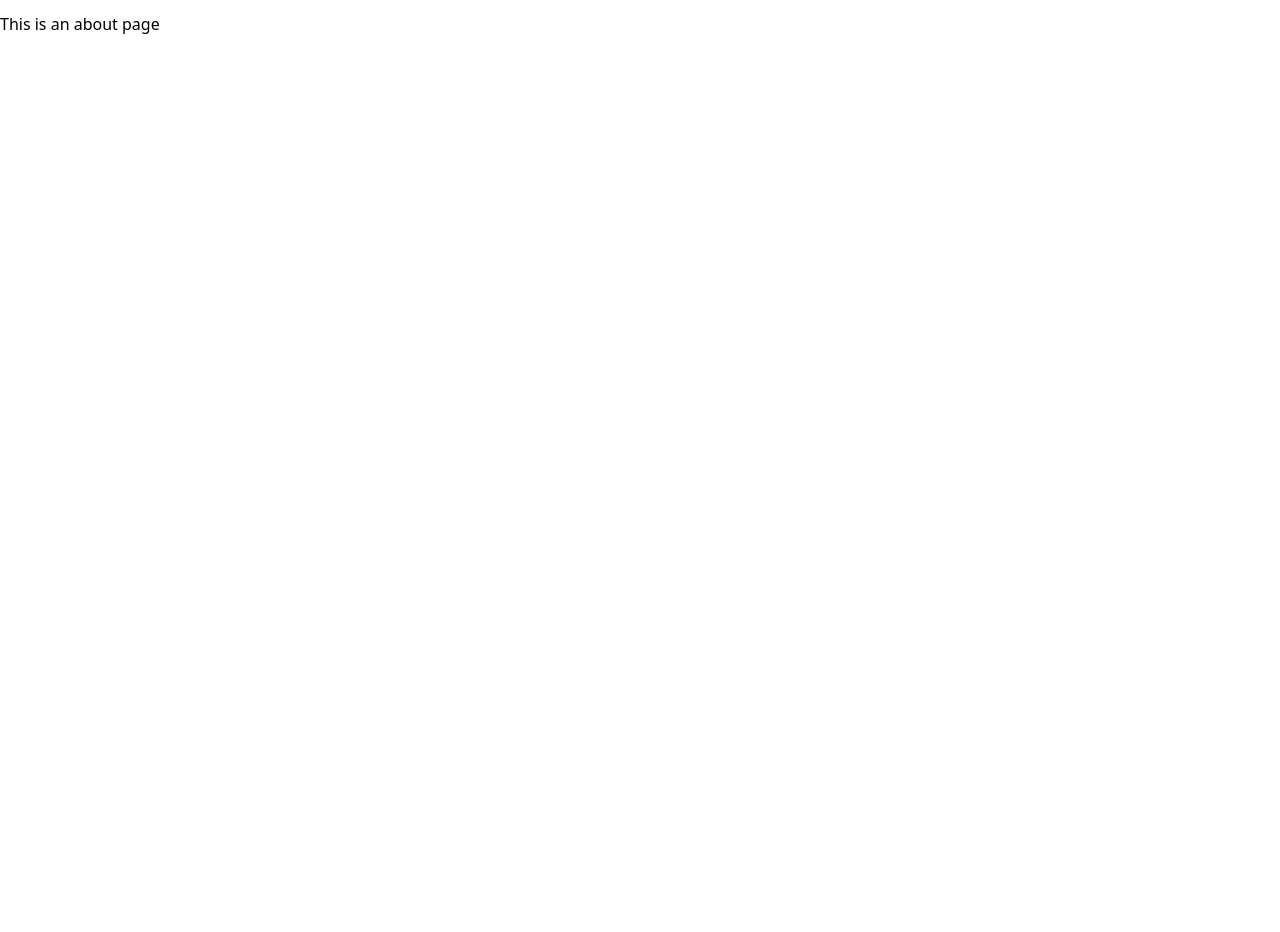
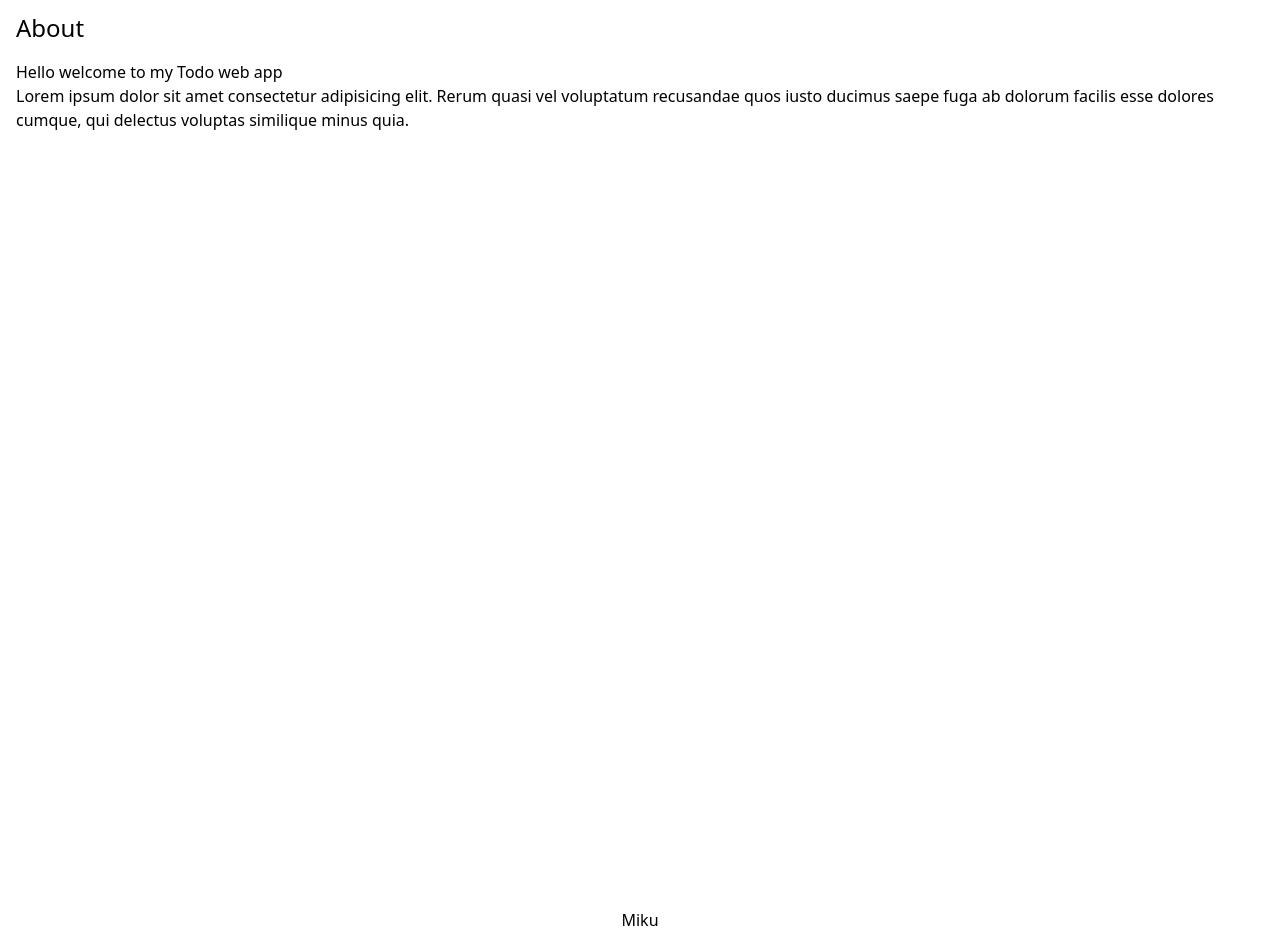
Before and after one commit to spambaconwaffles/vue-todo-app, a Vue app: page /about in a window 1280 px wide. Shown: the part 60-992 px from the top of the page. Before the commit the page ends 800 px from the top, so only its background shows below. Built offline with nearby package versions, Linux system fonts and the light colour scheme; the HTML template or start-up script is replaced by a standard one.

Commit message:
styling done

```diff
--- a/src/views/AboutView.vue
+++ b/src/views/AboutView.vue
@@ -1,5 +1,24 @@
 <template>
-  <div class="about">
-    <h1>This is an about page</h1>
+  <div class="container mx-auto px-4">
+    <h1 class="text-2xl font-medium mb-4">About</h1>
+    <p>Hello welcome to my Todo web app</p>
+    <p>Lorem ipsum dolor sit amet consectetur adipisicing elit. Rerum quasi vel voluptatum recusandae quos iusto ducimus
+      saepe fuga ab dolorum facilis esse dolores cumque, qui delectus voluptas similique minus quia.</p>
+
+    <div class="h-screen grid content-end justify-items-center	">
+      <button @click="toggleMiku">Miku</button>
+      <img v-show="showMiku" src="https://media.tenor.com/4mGl-qVGALAAAAAM/miku-anime.gif" alt="miku">
+    </div>
   </div>
 </template>
+
+<script setup>
+import { ref } from 'vue';
+
+const showMiku = ref(false)
+
+const toggleMiku = () => {
+  showMiku.value = !showMiku.value
+}
+
+</script>
```
